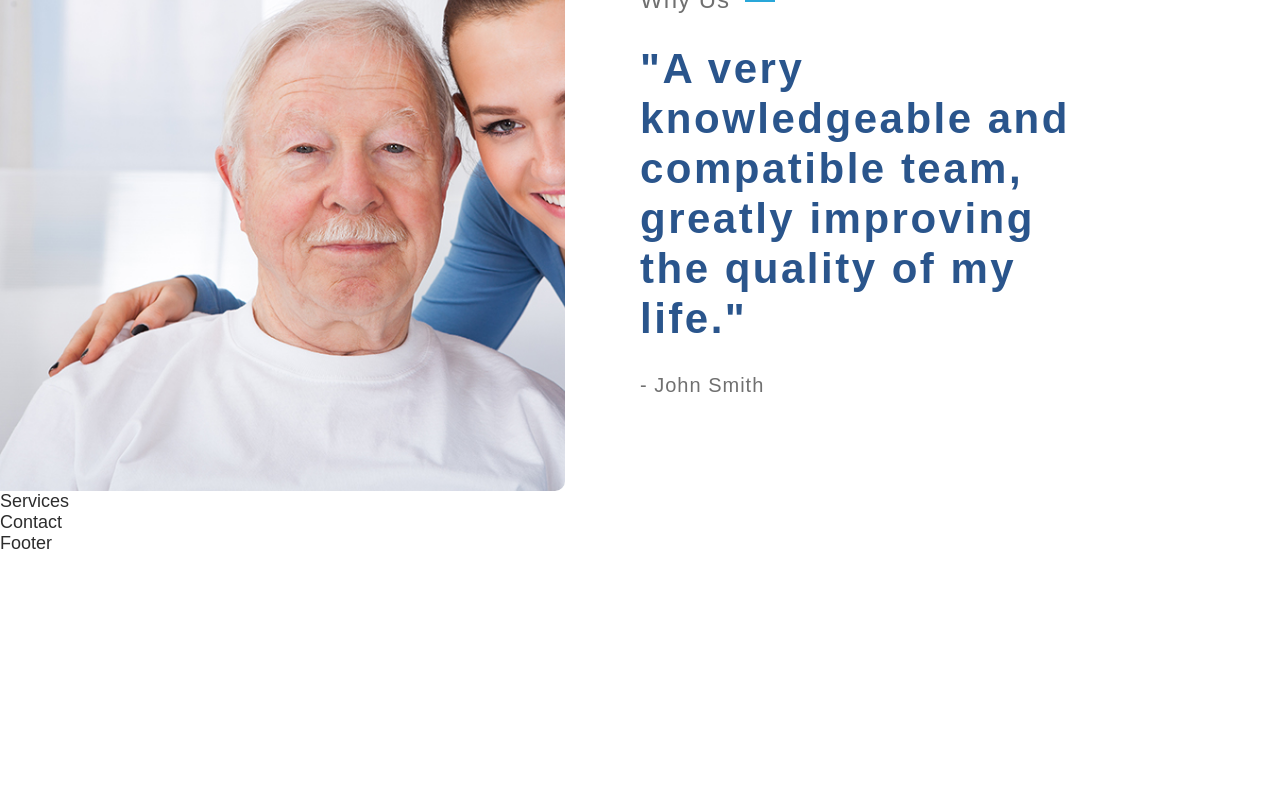
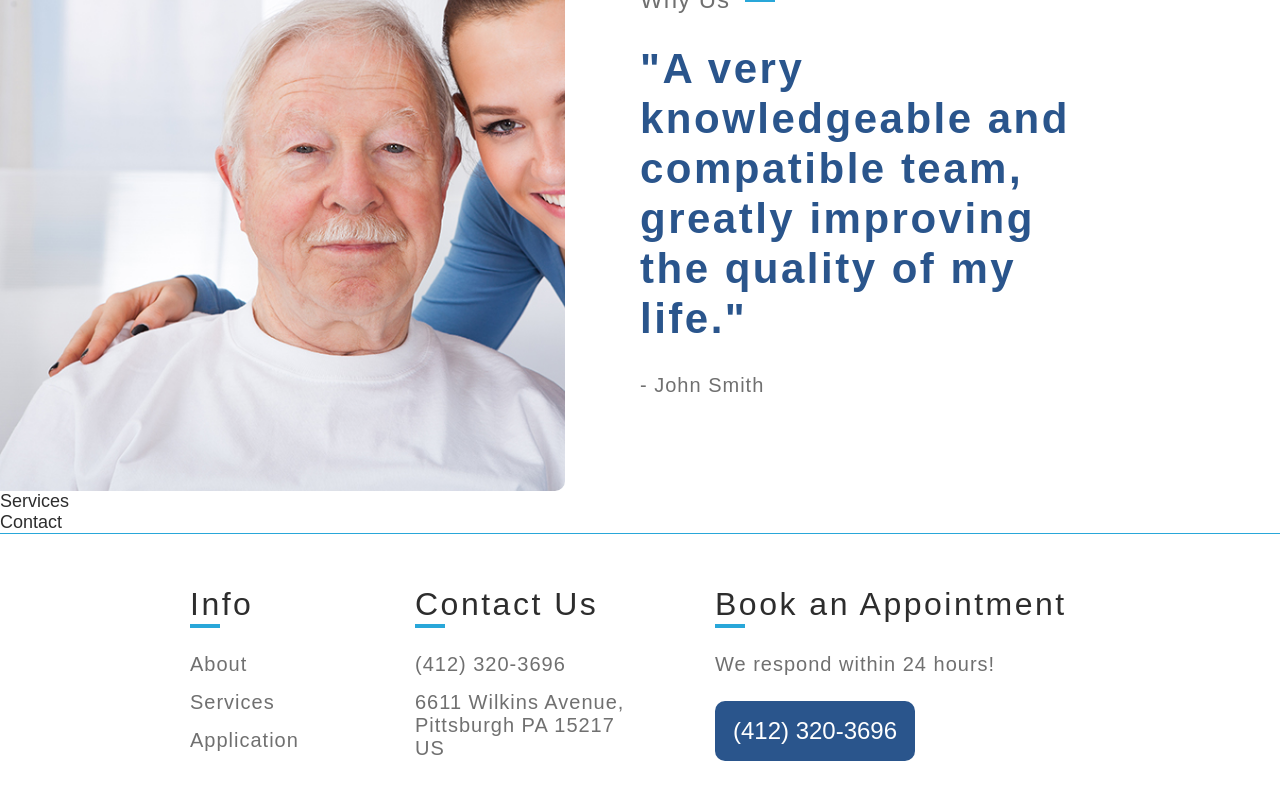
Before and after one commit to ECWireless/abecares, a Next.js app: page / in a window 1280 px wide. Shown: the part 1910-2710 px from the top of the page. Before the commit the page ends 2464 px from the top, so only its background shows below. Built offline with nearby package versions, Linux system fonts and the light colour scheme; a web font is replaced by a local one.

Commit message:
Footer Added

```diff
--- /dev/null
+++ b/components/Footer.js
@@ -0,0 +1,29 @@
+import React from 'react'
+
+export default function Footer() {
+    return (
+        <footer className="container" id="footer">
+            <div id="footer__learn-container">
+                <h3 className="h3">Info</h3>
+                <div className="line" id="footer__line" />
+                <p className="p-s" id="footer__link">About</p>
+                <p className="p-s" id="footer__link">Services</p>
+                <p className="p-s" id="footer__link">Application</p>
+            </div>
+
+            <div id="footer__contact-container">
+                <h3 className="h3">Contact Us</h3>
+                <div className="line" id="footer__line" />
+                <p className="p-s" id="footer__link">(412) 320-3696</p>
+                <p className="p-s" id="footer__link">6611 Wilkins Avenue, Pittsburgh PA 15217 US</p>
+            </div>
+
+            <div id="footer__book-container">
+                <h3 className="h3">Book an Appointment</h3>
+                <div className="line" id="footer__line" />
+                <p className="p-s" id="footer__paragraph">We respond within 24 hours!</p>
+                <button className="button" id="footer__button">(412) 320-3696</button>
+            </div>
+        </footer>
+    )
+}
--- a/pages/index.js
+++ b/pages/index.js
@@ -6,6 +6,7 @@ import "scroll-behavior-polyfill";
 
 // Components
 import Header from '../components/Header';
+import Footer from '../components/Footer';
 import Hero from '../components/Hero';
 import Banner from '../components/Banner';
 import About from '../components/About';
@@ -40,9 +41,7 @@ export default class index extends Component {
 					<section className="container">Contact</section>
 				</main>
 
-				<footer>
-					Footer
-				</footer>
+				<Footer />
 			</div>
 		)
 	}
--- /dev/null
+++ b/sass/components/_footer.scss
@@ -0,0 +1,50 @@
+#footer {
+    grid-template-rows: 30rem;
+    border-top: 1px solid $color-secondary-blue;
+}
+
+#footer__learn-container {
+    grid-row: 1 / -1;
+    grid-column: 2 / 5;
+    align-self: flex-start;
+    margin-top: 4rem;
+}
+
+#footer__contact-container {
+    grid-row: 1 / -1;
+    grid-column: 5 / 8;
+    align-self: flex-start;
+    margin-top: 4rem;
+}
+
+#footer__book-container {
+    grid-row: 1 / -1;
+    grid-column: 9 / 14;
+    align-self: flex-start;
+    margin-top: 4rem;
+}
+
+#footer__line {
+    margin-top: -1rem;
+    margin-bottom: 2.5rem;
+}
+
+#footer__link {
+    margin-bottom: 1.5rem;
+    transition: all .3s ease;
+
+    &:hover {
+        cursor: pointer;
+        transform: scale(1.02);
+    }
+}
+
+#footer__paragraph {
+    margin-bottom: 1.5rem;
+}
+
+#footer__button {
+    width: 20rem;
+    height: 6rem;
+    margin-top: 1rem;
+}
--- a/sass/styles.scss
+++ b/sass/styles.scss
@@ -5,6 +5,7 @@
 // Components
 @import './components/buttons';
 @import './components/containers';
+@import './components/footer';
 @import './components/header';
 @import './components/lines';
 @import './components/section';
```
